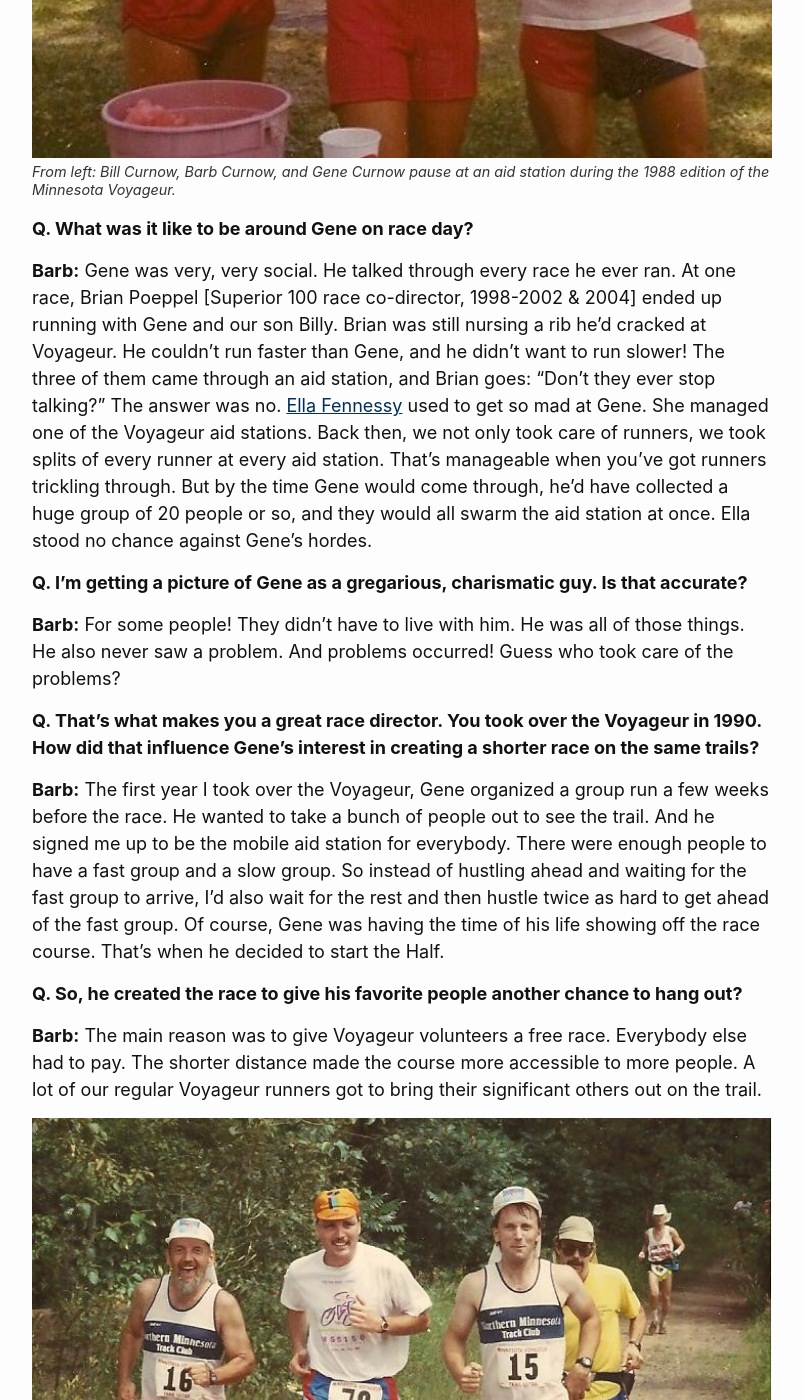
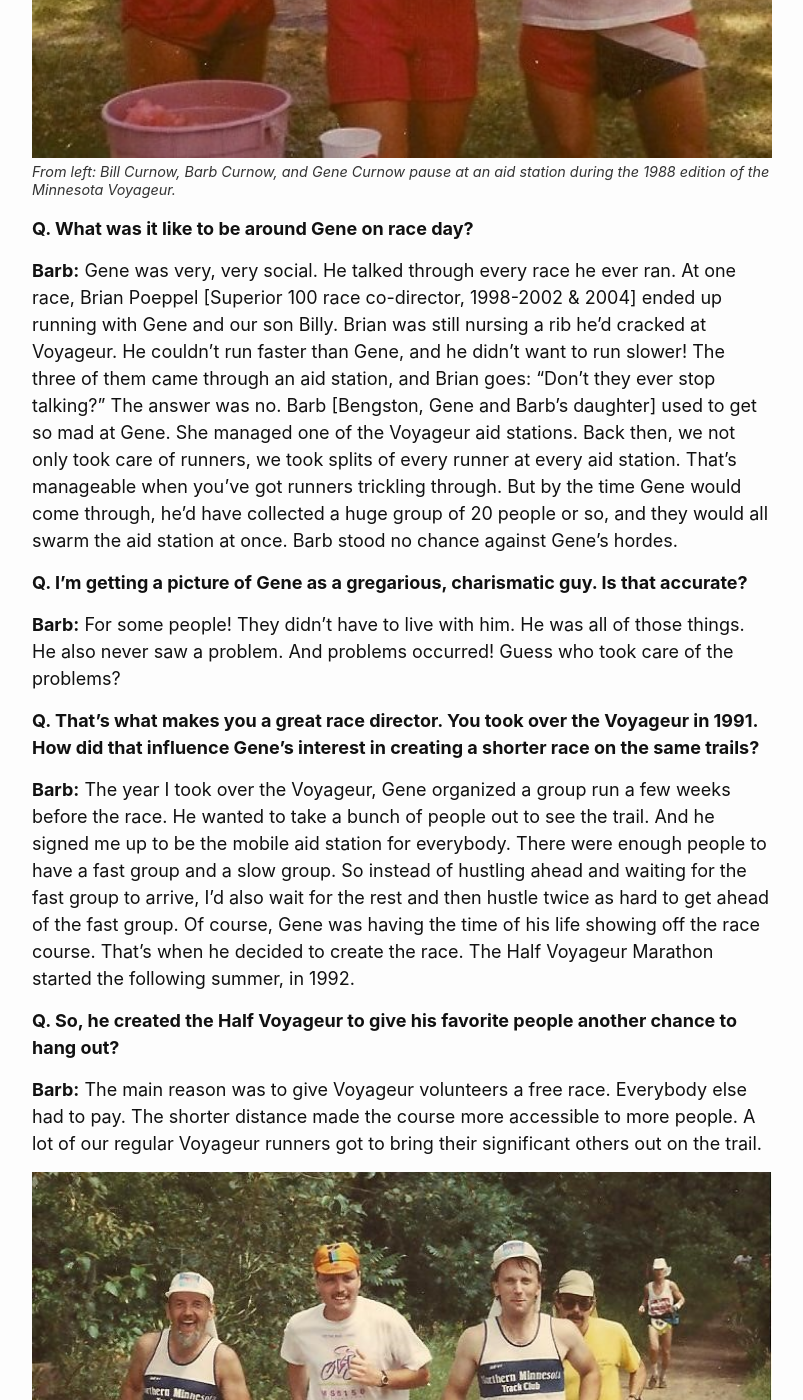
Before and after one commit to nmtc-run/nmtc-run.github.io, a Jekyll site: the page built from pages/legends/01-gene.md, in a window 1280 px wide and 1400 px high, scrolled down 2056 px. Shown: the whole window, without its empty margins (238-1041 px from the left). Built offline with Jekyll 4.4.1, drawn with Linux system fonts in a browser that asks for light colours; some of the changed text lies outside the part shown.

Commit message:
edited, fact checked, approved by barb

```diff
--- a/pages/legends/01-gene.md
+++ b/pages/legends/01-gene.md
@@ -23,17 +23,17 @@ Each July, hundreds of runners, supporters, and volunteers come together to cele
 
 **Q. What was it like to be around Gene on race day?**
 
-**Barb:** Gene was very, very social. He talked through every race he ever ran. At one race, Brian Poeppel [Superior 100 race co-director, 1998-2002 & 2004] ended up running with Gene and our son Billy. Brian was still nursing a rib he’d cracked at Voyageur. He couldn’t run faster than Gene, and he didn’t want to run slower! The three of them came through an aid station, and Brian goes: “Don’t they ever stop talking?” The answer was no. [Ella Fennessy](/legends/ella) used to get so mad at Gene. She managed one of the Voyageur aid stations. Back then, we not only took care of runners, we took splits of every runner at every aid station. That’s manageable when you’ve got runners trickling through. But by the time Gene would come through, he’d have collected a huge group of 20 people or so, and they would all swarm the aid station at once. Ella stood no chance against Gene's hordes.
+**Barb:** Gene was very, very social. He talked through every race he ever ran. At one race, Brian Poeppel [Superior 100 race co-director, 1998-2002 & 2004] ended up running with Gene and our son Billy. Brian was still nursing a rib he’d cracked at Voyageur. He couldn’t run faster than Gene, and he didn’t want to run slower! The three of them came through an aid station, and Brian goes: “Don’t they ever stop talking?” The answer was no. Barb [Bengston, Gene and Barb's daughter] used to get so mad at Gene. She managed one of the Voyageur aid stations. Back then, we not only took care of runners, we took splits of every runner at every aid station. That’s manageable when you’ve got runners trickling through. But by the time Gene would come through, he’d have collected a huge group of 20 people or so, and they would all swarm the aid station at once. Barb stood no chance against Gene's hordes.
 
 **Q. I'm getting a picture of Gene as a gregarious, charismatic guy. Is that accurate?**
 
 **Barb:** For some people! They didn’t have to live with him. He was all of those things. He also never saw a problem. And problems occurred! Guess who took care of the problems?
 
-**Q. That’s what makes you a great race director. You took over the Voyageur in 1990. How did that influence Gene’s interest in creating a shorter race on the same trails?**
+**Q. That’s what makes you a great race director. You took over the Voyageur in 1991. How did that influence Gene’s interest in creating a shorter race on the same trails?**
 
-**Barb:** The first year I took over the Voyageur, Gene organized a group run a few weeks before the race. He wanted to take a bunch of people out to see the trail. And he signed me up to be the mobile aid station for everybody. There were enough people to have a fast group and a slow group. So instead of hustling ahead and waiting for the fast group to arrive, I’d also wait for the rest and then hustle twice as hard to get ahead of the fast group. Of course, Gene was having the time of his life showing off the race course. That’s when he decided to start the Half.
+**Barb:** The year I took over the Voyageur, Gene organized a group run a few weeks before the race. He wanted to take a bunch of people out to see the trail. And he signed me up to be the mobile aid station for everybody. There were enough people to have a fast group and a slow group. So instead of hustling ahead and waiting for the fast group to arrive, I’d also wait for the rest and then hustle twice as hard to get ahead of the fast group. Of course, Gene was having the time of his life showing off the race course. That’s when he decided to create the race. The Half Voyageur Marathon started the following summer, in 1992.
 
-**Q. So, he created the race to give his favorite people another chance to hang out?**
+**Q. So, he created the Half Voyageur to give his favorite people another chance to hang out?**
 
 **Barb:** The main reason was to give Voyageur volunteers a free race. Everybody else had to pay. The shorter distance made the course more accessible to more people. A lot of our regular Voyageur runners got to bring their significant others out on the trail.
 
@@ -42,7 +42,7 @@ Each July, hundreds of runners, supporters, and volunteers come together to cele
 
 **Q. Was the race always going to be a marathon, 26.2 miles?**
 
-**Barb:** Gene wanted to offer a choice. Either run half of the Voyageur, 25 miles, or run a full marathon distance, 26.2 miles. I helped him realize he’d need to recruit extra volunteers to separate the two groups, and it’s hard enough finding [volunteers](/volunteer) in the first place. He ended up adding the extra mile to make it a marathon while calling it the Half Voyageur. Of course, a lot of people thought it was a half marathon.
+**Barb:** Gene wanted to offer a choice. Either run half of the Voyageur, 25 miles, or run a full marathon distance, 26.2 miles. I helped him realize he’d need to recruit extra volunteers to separate the two groups, and it’s hard enough finding [volunteers](/volunteer) in the first place. He ended up adding the extra mile to make it a marathon while calling it the Half Voyageur Marathon. Of course, a lot of people thought it was just a half marathon.
 
 **Q. In [your interview](https://www.theduluthrundown.com/2020/10/) with the Duluth Rundown, you said some newer runners were led to believe it would be a great first-ever marathon for them—nice and easy!**
 
```
Also changed, not shown: other parts of pages/legends/01-gene.md (+2 -2 lines).
